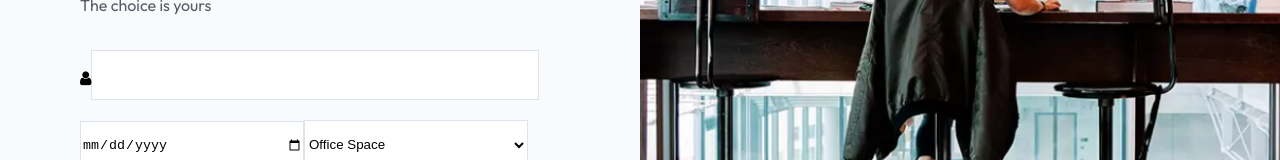
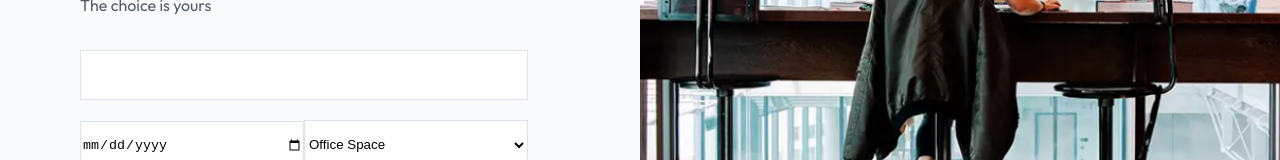
Before and after one commit to Nizami9/coworking, a React (Create React App) app: page / in a window 1280 px wide. Shown: the part 326-486 px from the top of the page. Built offline with nearby package versions, Linux system fonts and the light colour scheme.

Commit message:
finish 1 part of Main Section

```diff
--- a/src/Components/MainPage/Home/Home.js
+++ b/src/Components/MainPage/Home/Home.js
@@ -9,7 +9,7 @@ const Home = () => {
         <p>From a single desk to a whole building <br/>The choice is yours</p>
         <div className="leftContInputs">
           <div className="locationInput">
-            <i class="fa fa-user icon"></i>
+            {/* <i class="fa fa-user icon"></i> */}
             <input type='text'></input>
           </div>
           <div className="selectDateOffice">
```
